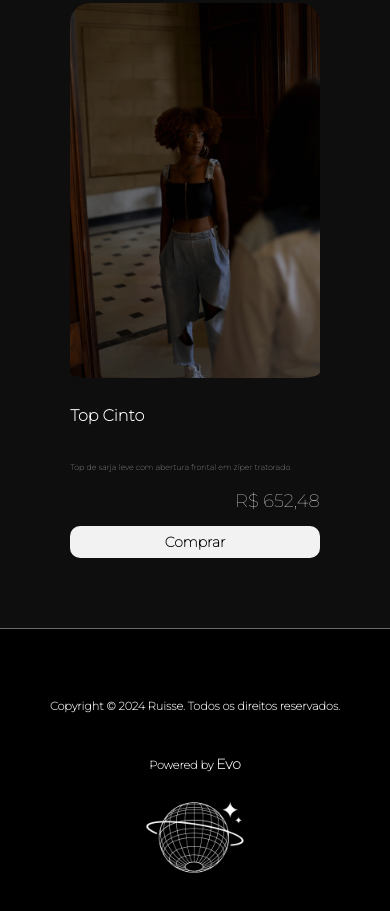
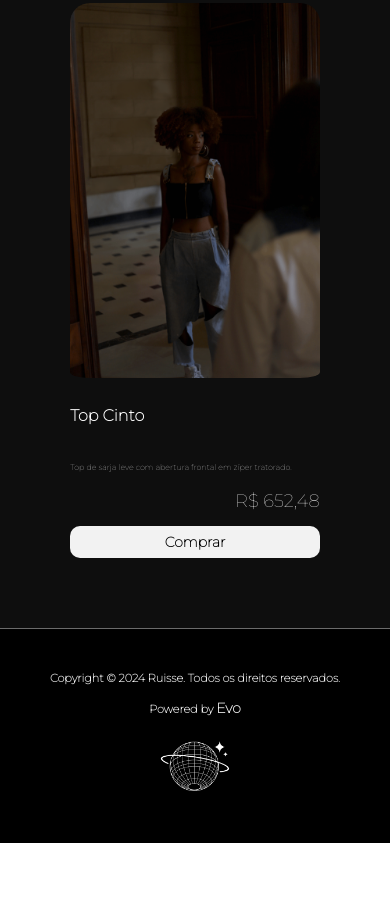
Before and after one commit to vitordmoura/MarketPlace_Russie, a plain HTML site: page index.html in a window 390 px wide. Shown: the part 4150-5061 px from the top of the page. After the commit the page ends 4993 px from the top, so only its background shows below. Drawn offline with nearby package versions, Linux system fonts and the light colour scheme.

Commit message:
style: soft fix's

```diff
--- a/Style/style.css
+++ b/Style/style.css
@@ -564,7 +564,7 @@ section.product-view div.all-info button{
     }
 
     footer p{
-        margin-top: 2rem;
+
         font-size: 0.8rem;
         text-align: center;
     }
@@ -595,6 +595,9 @@ section.product-view div.all-info button{
         min-height: 1rem;
     }
 
+    footer img {
+        width: 70px;
+    }
 
 }
 
```
